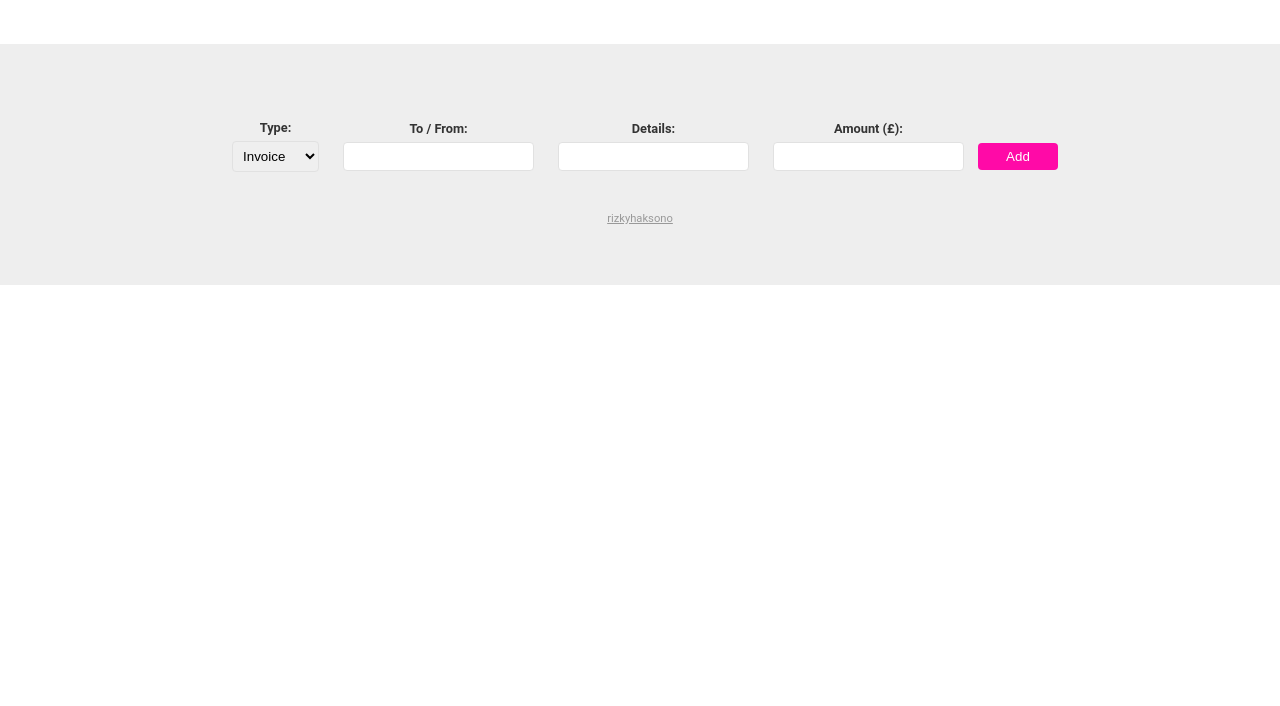
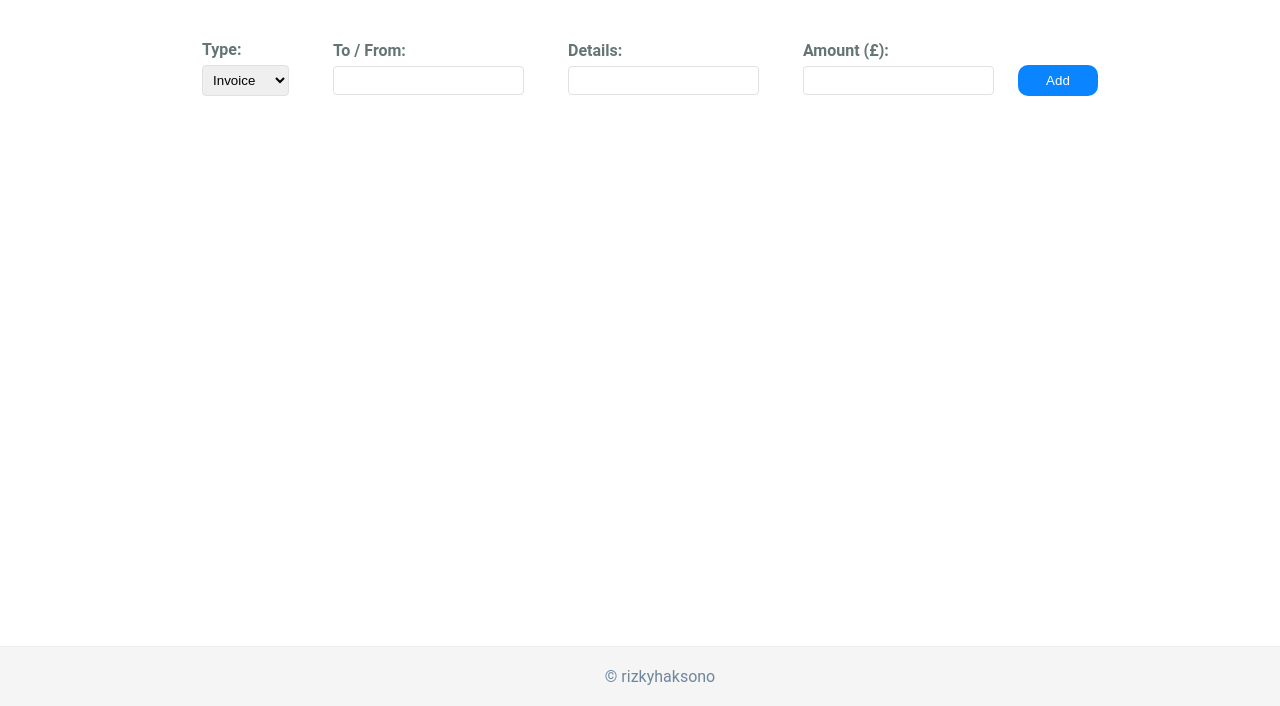
Before and after one commit to rizkyhaksono/todo-typescript, a plain HTML site: page public/index.html in a window 1280 px wide. Shown: the part 94-800 px from the top of the page. Drawn offline with Linux system fonts and the light colour scheme.

Commit message:
fix: color

```diff
--- a/public/index.html
+++ b/public/index.html
@@ -13,7 +13,6 @@
             <ul class="item-list"></ul>
         </div>
 
-        <footer>
         <form class="new-item-form">
             <div class="field">
                 <label>Type:</label>
@@ -37,7 +36,8 @@
             <button>Add</button>
         </form>
 
-            <a href="https://rizkyhaksono.netlify.app" target="_blank">rizkyhaksono</a>
+        <footer>
+            <a href="https://rizkyhaksono.netlify.app" target="_blank">© rizkyhaksono</a>
         </footer>
 
         <script src="sandbox.js"></script>
--- a/public/style.css
+++ b/public/style.css
@@ -1,72 +1,79 @@
-body{
+body {
     margin: 0;
     font-family: Roboto;
 }
-  .wrapper{
+.wrapper {
     max-width: 960px;
     margin: 0 auto;
 }
-  h1{
+h1 {
     margin: 40px auto;
-    color: #ff0aa7;
+    color: #0a84ff;
     text-align: center;
 }
-  ul{
+ul {
     padding: 0;
     list-style-type: none;
 }
-  li{
+li {
     padding: 6px 10px;
     border: 1px solid #eee;
     margin: 10px auto;
 }
-  li h4{
-    color: #ff0aa7;
+li h4 {
+    color: #0a84ff;
     margin: 0;
     text-transform: capitalize;
 }
-  li p{
+li p {
     color: #333;
     margin: 8px 0 0;
 }
-  footer{
-    background: #eee;
-    padding: 60px;
-    margin-top: 60px;
+footer {
+    padding: 20px;
+    /* footer bottom of the screen */
+    position: fixed;
+    bottom: 0;
+    width: 100%;
+    background: #f5f5f5;
+    border-top: 1px solid #eee;
 }
-  form{
-    max-width: 960px;
+
+footer a {
+    text-align: center;
+    display: block;
+    color: #6e869e;
+    text-decoration: none;
+}
+footer a:hover {
+    color: #0a84ff;
+}
+form {
     margin: 0 auto;
     text-align: center;
 }
-  label{
-    display: block;
+label {
+    display: flex;
     font-weight: bold;
-    font-size: 0.8em;
-    color: #333;
+    font-size: 1em;
+    color: rgb(100, 117, 116);
     margin: 16px 0 6px;
 }
-  input, select{
+input,
+select {
     padding: 6px;
     border: 1px solid #e1e1e1;
     border-radius: 4px;
 }
-  .field{
+.field {
     display: inline-block;
-    margin: 0 10px;
+    margin: 0 20px;
 }
-  button{
+button {
     color: white;
     border: 0;
-    background: #ff0aa7;
-    padding: 6px;
+    background: #0a84ff;
+    padding: 8px;
     min-width: 80px;
-    border-radius: 4px;
+    border-radius: 10px;
 }
-  footer a{
-    text-align: center;
-    display: block;
-    color: #999;
-    margin-top: 40px;
-    font-size: 0.7em;
-  }
```
Lines whose indentation alone changed are shown as unchanged.
